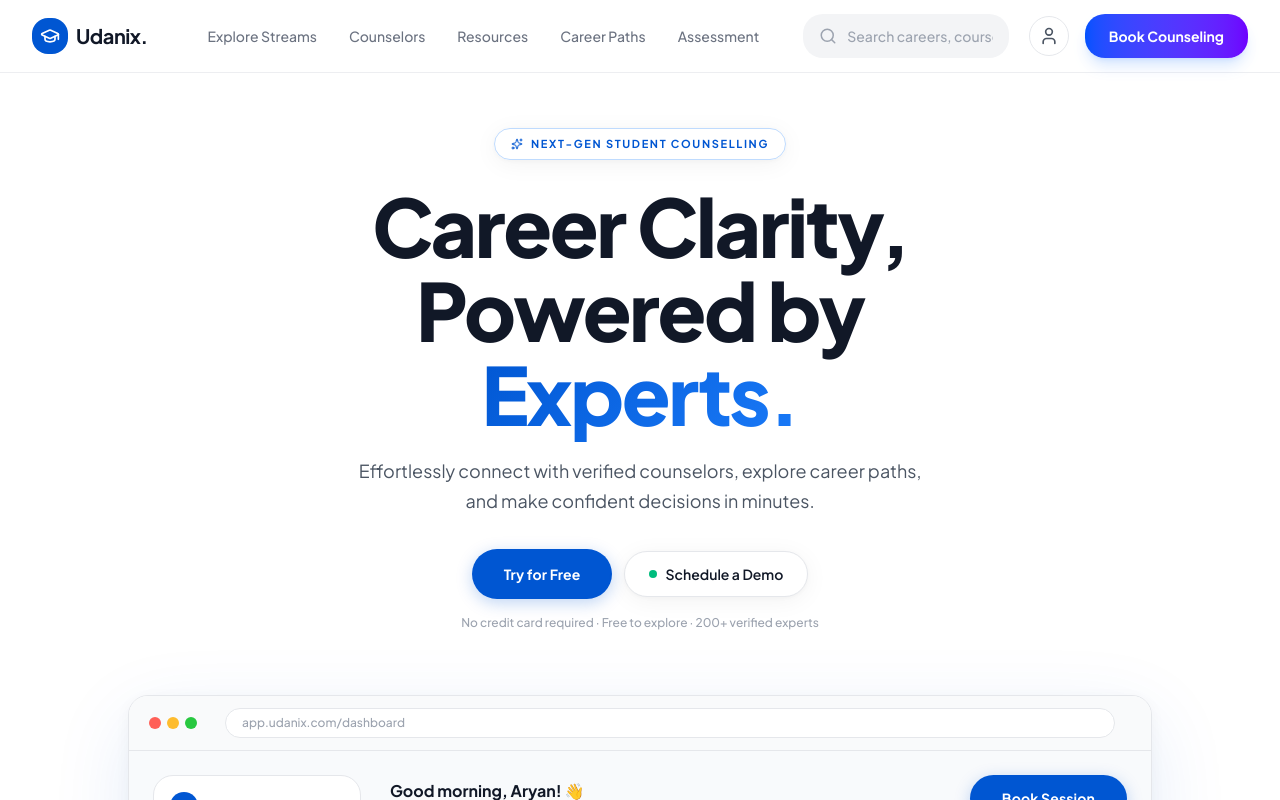
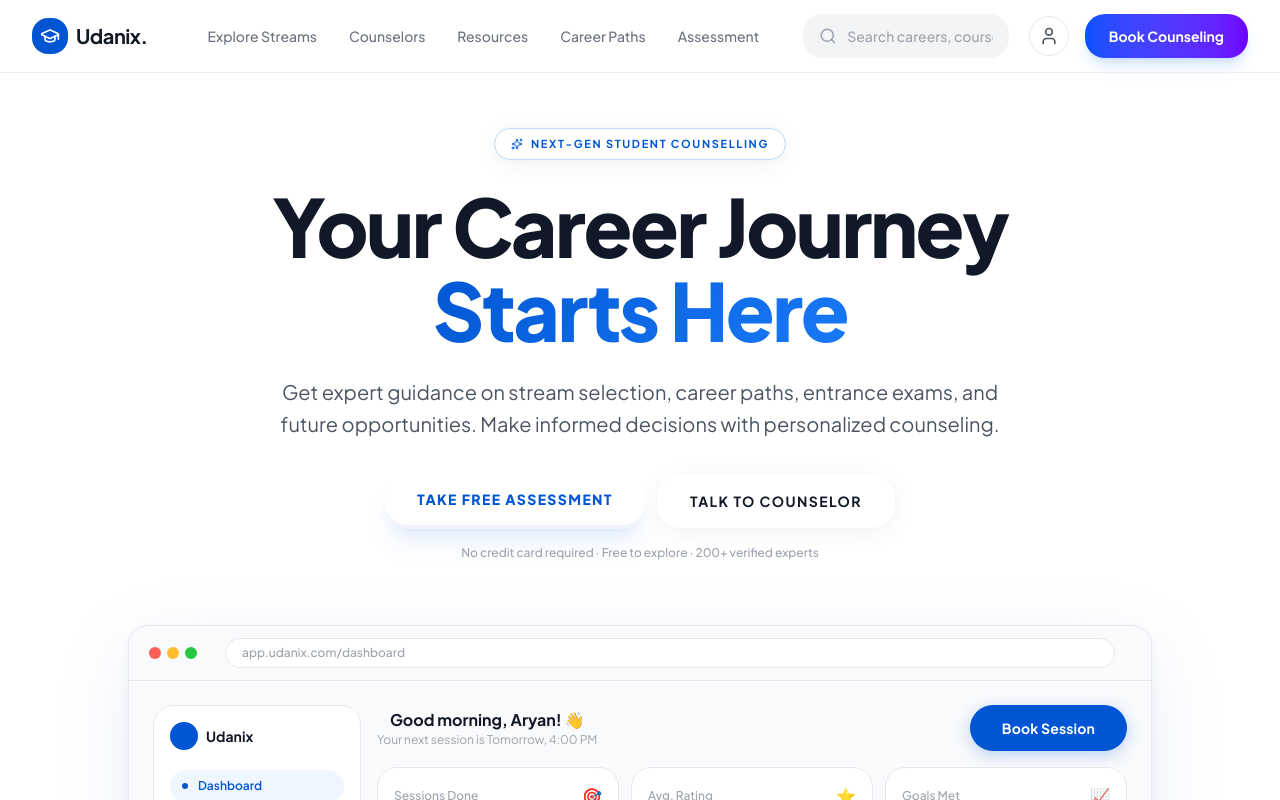
Before and after one commit to Pshravan04/udanix, a Next.js app: page / in a window 1280 px wide. Shown: the top 800 px of the page. Built offline with nearby package versions, Linux system fonts and the light colour scheme.

Commit message:
content: update landing page hero and branding stats

```diff
--- a/src/app/page.tsx
+++ b/src/app/page.tsx
@@ -26,10 +26,9 @@
 ];
 
 const STATS = [
-  { value: '50K+', label: 'Students Guided', icon: GraduationCap },
+  { value: '50,000+', label: 'Students Guided', icon: GraduationCap },
   { value: '200+', label: 'Expert Counselors', icon: Users },
-  { value: '98%', label: 'Satisfaction Rate', icon: Star },
-  { value: '<24h', label: 'Avg Response Time', icon: Clock },
+  { value: '95%', label: 'Success Rate', icon: Star },
 ];
 
 const STEPS = [
@@ -130,10 +129,10 @@
             initial={{ opacity: 0, y: 28 }}
             animate={{ opacity: 1, y: 0 }}
             transition={{ duration: 0.65, delay: 0.1, ease: [0.16, 1, 0.3, 1] }}
-            className="text-[56px] sm:text-[68px] lg:text-[80px] font-extrabold text-[#111827] leading-[1.05] tracking-[-0.03em] max-w-3xl mx-auto"
+            className="text-[56px] sm:text-[68px] lg:text-[80px] font-extrabold text-[#111827] leading-[1.05] tracking-[-0.03em] max-w-4xl mx-auto"
           >
-            Career Clarity,
-            <br />Powered by <span className="gradient-text-blue">Experts.</span>
+            Your Career Journey
+            <br /> <span className="gradient-text-blue">Starts Here</span>
           </motion.h1>
 
           {/* Sub */}
@@ -141,10 +140,10 @@
             initial={{ opacity: 0, y: 16 }}
             animate={{ opacity: 1, y: 0 }}
             transition={{ duration: 0.55, delay: 0.2 }}
-            className="mt-5 text-lg text-[#4B5563] max-w-xl mx-auto leading-[1.7]"
+            className="mt-6 text-xl text-[#4B5563] max-w-3xl mx-auto leading-relaxed"
           >
-            Effortlessly connect with verified counselors, explore career paths,
-            and make confident decisions in minutes.
+            Get expert guidance on stream selection, career paths, entrance exams, and future opportunities.
+            Make informed decisions with personalized counseling.
           </motion.p>
 
           {/* CTAs */}
@@ -155,14 +154,13 @@
             className="mt-8 flex flex-wrap items-center justify-center gap-3"
           >
             <Link href="/register">
-              <button className="btn-primary">
-                Try for Free
+              <button className="bg-white text-[#0056D2] text-sm font-black py-4 px-8 rounded-2xl shadow-xl shadow-blue-500/10 hover:scale-[1.02] active:scale-[0.98] transition-all whitespace-nowrap uppercase tracking-widest border-b-4 border-slate-100">
+                Take Free Assessment
               </button>
             </Link>
             <Link href="/student/directory">
-              <button className="inline-flex items-center gap-2 text-sm font-semibold text-[#111827] bg-white border border-[#E5E7EB] px-6 py-3 rounded-full shadow-float hover:shadow-float-lg hover:-translate-y-0.5 transition-all">
-                <span className="w-2 h-2 rounded-full bg-emerald-500" />
-                Schedule a Demo
+              <button className="inline-flex items-center gap-2 text-sm font-bold text-[#111827] bg-white/40 backdrop-blur-md border border-white/40 px-8 py-4 rounded-2xl shadow-float hover:shadow-float-lg hover:-translate-y-0.5 transition-all uppercase tracking-widest">
+                Talk to Counselor
               </button>
             </Link>
           </motion.div>
```
